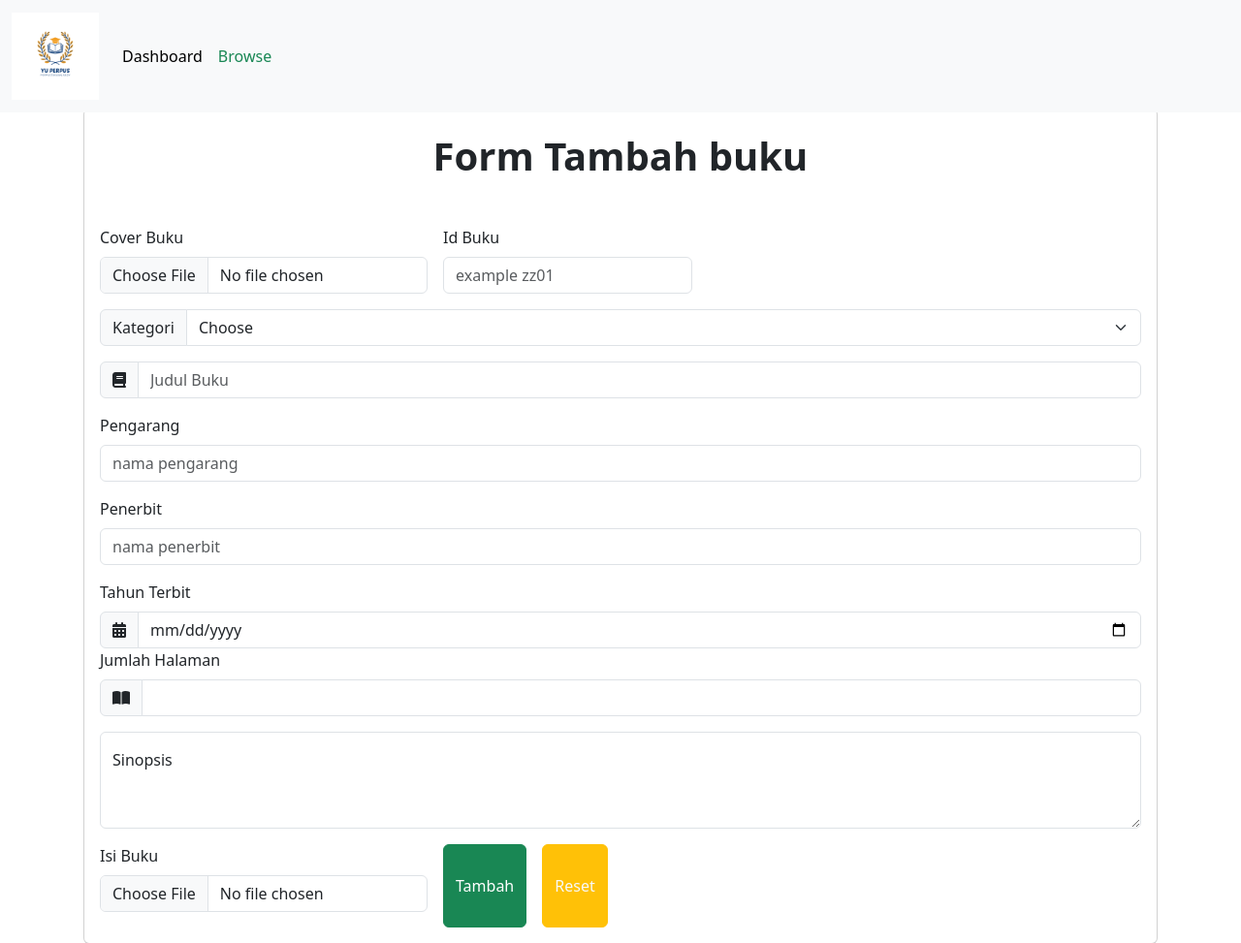
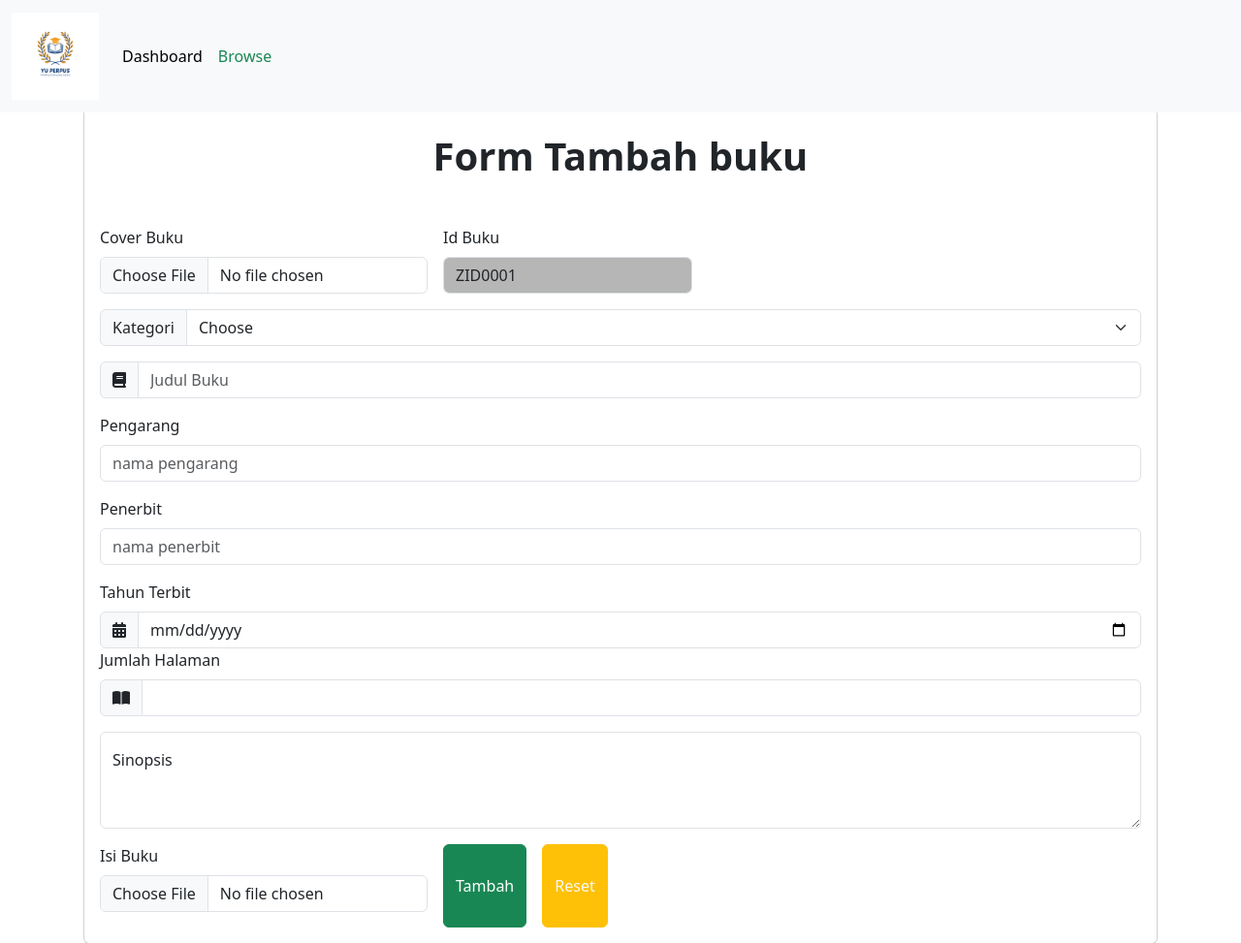
Before and after one commit to Abdywoi/perpustakaan, a PHP site: page /DashboardAdmin/buku/tambahBuku.php in a window 1280 px wide. Shown: the top 973 px of the page at 97% size. Run offline with PHP 8.4, Linux system fonts and the light colour scheme; data comes from the database, SQL or seed files in the repository; some libraries are stand-ins or nearby versions.

Commit message:
Update tambahBuku.php
update buku

```diff
--- a/DashboardAdmin/buku/tambahBuku.php
+++ b/DashboardAdmin/buku/tambahBuku.php
@@ -77,10 +77,10 @@ $kodebuku = $huruf . sprintf("%04s", $urutan);
                   <input class="form-control" type="file" name="cover" id="formFileMultiple" required>
                </div>
 
-               <div class="mb-3">
+                <div class="mb-3">
                   <label for="exampleFormControlInput1" class="form-label">Id Buku</label>
-                  <input type="text" class="form-control" name="id_buku" id="exampleFormControlInput1"
-                     placeholder="example zz01" required>
+                  <input type="text" class="form-control" name="id_buku" value="<?php echo $kodebuku ?>" readonly
+                     style=" background-color: #3333335b ;" required>
                </div>
             </div>
 
```
